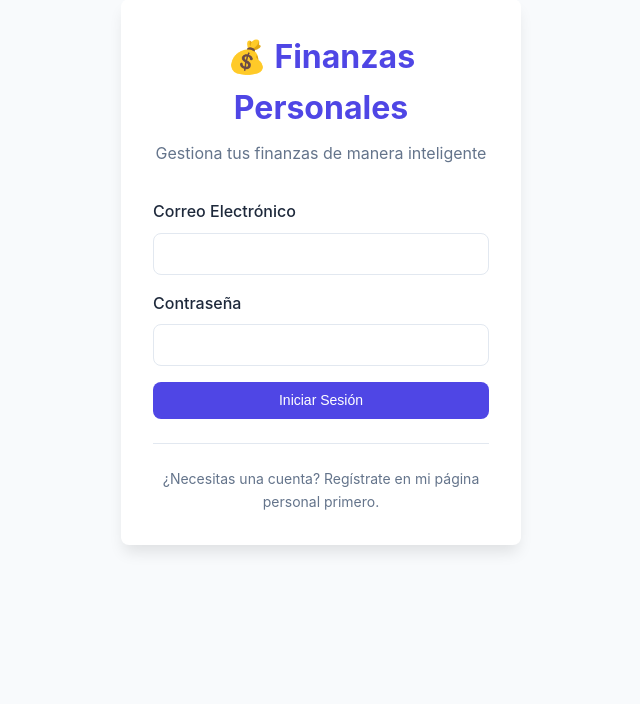
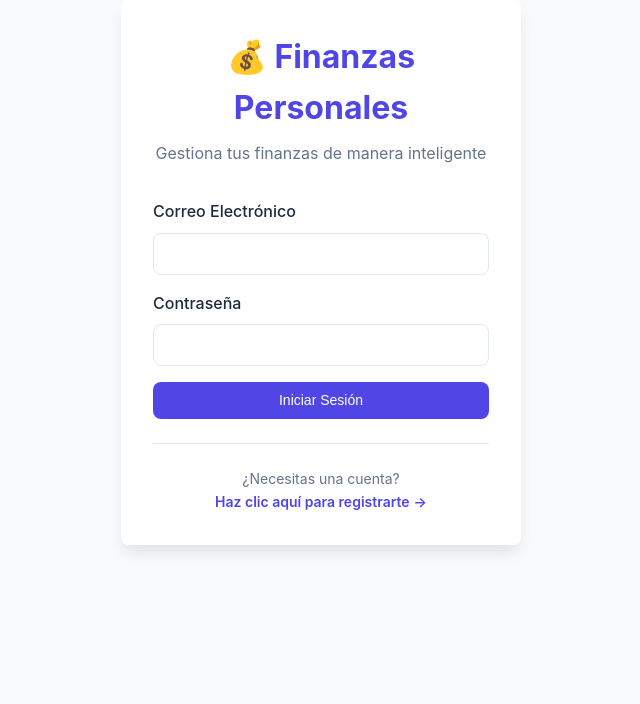
Before and after one commit to AdalCast/dashboard-pwa, a Flask app: page /login in a window 1280 px wide. Shown: the part 224-928 px from the top of the page, without its empty margins (319-959 px from the left). Run offline with Flask 3, Linux system fonts and the light colour scheme.

Commit message:
Agregar enlace de registro en página de login con animación hover

```diff
--- a/static/css/style.css
+++ b/static/css/style.css
@@ -304,6 +304,30 @@ body {
     color: var(--gray-color);
 }
 
+.register-link {
+    color: var(--primary-color);
+    text-decoration: none;
+    font-weight: 600;
+    transition: var(--transition);
+    display: inline-flex;
+    align-items: center;
+    gap: 0.25rem;
+}
+
+.register-link:hover {
+    color: var(--primary-dark);
+    text-decoration: underline;
+}
+
+.register-link::after {
+    content: '→';
+    transition: transform 0.2s ease;
+}
+
+.register-link:hover::after {
+    transform: translateX(3px);
+}
+
 /* Dashboard */
 .dashboard-container {
     max-width: 1200px;
--- a/templates/login.html
+++ b/templates/login.html
@@ -28,7 +28,11 @@
         </form>
 
         <div class="login-footer">
-            <p>¿Necesitas una cuenta? Regístrate en mi página personal primero.</p>
+            <p>¿Necesitas una cuenta?
+                <a href="https://adalbertocasteleiro.castech.cloud/asistente" target="_blank" rel="noopener noreferrer" class="register-link">
+                    Haz clic aquí para registrarte
+                </a>
+            </p>
         </div>
     </div>
 </div>
```
